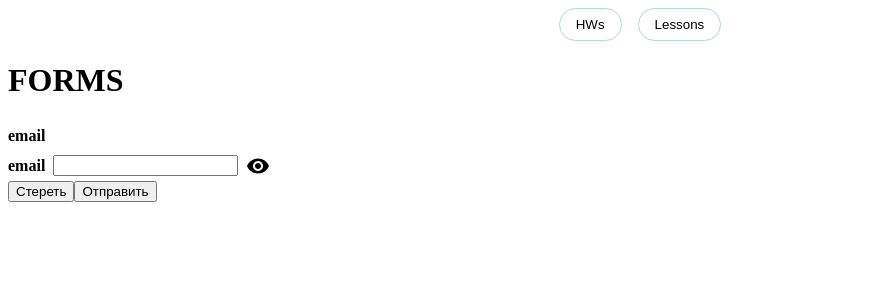
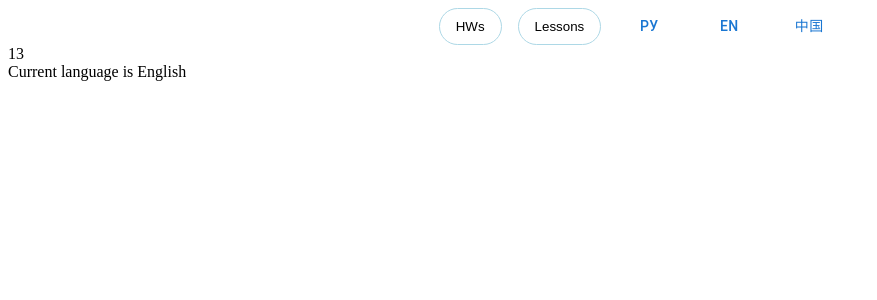
Before and after one commit to Khanmag/mh-5th-react-2.0, a React (Create React App) app: page / in a window 1280 px wide. Shown: the top 300 px of the page, without its empty margins (0-877 px from the left). Built offline with nearby package versions, Linux system fonts and the light colour scheme.

Commit message:
context lesson

```diff
--- a/src/App.jsx
+++ b/src/App.jsx
@@ -1,20 +1,23 @@
 // import Keyboard from "./pages/keyboard/Keyboard";
-import { useEffect, useState } from "react";
+import React, { useEffect, useState } from "react";
 import HomeWorks from "./pages/hws";
 // import ModulesStyles from "./hw/L03/module_example/App";
 // import Calculator from "./pages/calculator";
 import BlogPage from "./pages/blog";
 import OldComponent from "./pages/classes";
-import { Box } from "@mui/material";
+import { Box, Button } from "@mui/material";
 import Forms from "./pages/forms";
+import ContextLesson from "./pages/context_api";
 
 // variables
+export const LangContext = React.createContext();
+// Компонент - функция, которая возвращает jsx разметку или null
 
-// Компонент - функция, которая возвращает jsx разметку или null
 function App() {
   const [showHWs, setShowHWs] = useState(false);
   const [showLessons, setShowLessons] = useState(true);
   const [currentDate, setCurrendDate] = useState(new Date());
+  const [currentLang, setCurrentLang] = useState("EN");
 
   const toggleShowHWs = () => {
     setShowHWs((prev) => !prev);
@@ -37,10 +40,14 @@ function App() {
   //   console.log("rerender");
   // }, [currentDate]);
   return (
+    <LangContext.Provider value={currentLang}>
       <div>
         <header>
           <button onClick={toggleShowHWs}>HWs</button>
           <button onClick={toggleShowLessons}>Lessons</button>
+          <Button onClick={() => setCurrentLang("RU")}>РУ</Button>
+          <Button onClick={() => setCurrentLang("EN")}>EN</Button>
+          <Button onClick={() => setCurrentLang("CH")}>中国</Button>
         </header>
         <Box>
           {/* {currentDate.getHours()} {currentDate.getMinutes()}{" "} */}
@@ -50,13 +57,16 @@ function App() {
         {/* <ModulesStyles /> */}
         {/* <div> */}
         {/* {showHWs && <HomeWorks />} */}
-      <Forms />
+        {/* <Forms /> */}
         {/* {showLessons && <Keyboard />} */}
         {/* {showLessons && <Calculator />} */}
         {/* {showLessons && <BlogPage />} */}
         {/* {showLessons && <OldComponent prop1={"11111"} />} */}
         {/* </div> */}
+        {/* <ContextLesson date={currentDate}  /> */}
+        <ContextLesson />
       </div>
+    </LangContext.Provider>
   );
 }
 
--- a/src/index.js
+++ b/src/index.js
@@ -5,9 +5,12 @@ import App from "./App";
 import reportWebVitals from "./reportWebVitals";
 
 const root = ReactDOM.createRoot(document.getElementById("root"));
+export const MyContext = React.createContext();
 root.render(
   // <React.StrictMode>
+  <MyContext.Provider value={{ date: new Date() }}>
     <App />
+  </MyContext.Provider>
   // </React.StrictMode>
 );
 
--- /dev/null
+++ b/src/pages/context_api/index.jsx
@@ -0,0 +1,35 @@
+import React, { useContext } from "react";
+import { MyContext } from "../..";
+import { Box } from "@mui/material";
+import { LangContext } from "../../App";
+
+const translateFunction = (text, lang) => {
+  switch (lang) {
+    case "RU":
+      return "Текущий язык - Русский";
+    case "EN":
+      return "Current language is English";
+    case "CH":
+      return "目前的语言是中文";
+    default:
+      return "...";
+  }
+};
+
+const ContextLesson = (props) => {
+  const lang = useContext(LangContext);
+  return (
+    <div>
+      {/* <Years value={props.date.getFullYear()} /> */}
+      <Years />
+      <Box>{translateFunction(null, lang)}</Box>
+    </div>
+  );
+};
+
+const Years = () => {
+  // return <div>{value}</div>;
+  const contextData = useContext(MyContext);
+  return <div>{contextData.date.getHours()}</div>;
+};
+export default ContextLesson;
```
Lines whose indentation alone changed are shown as unchanged.
